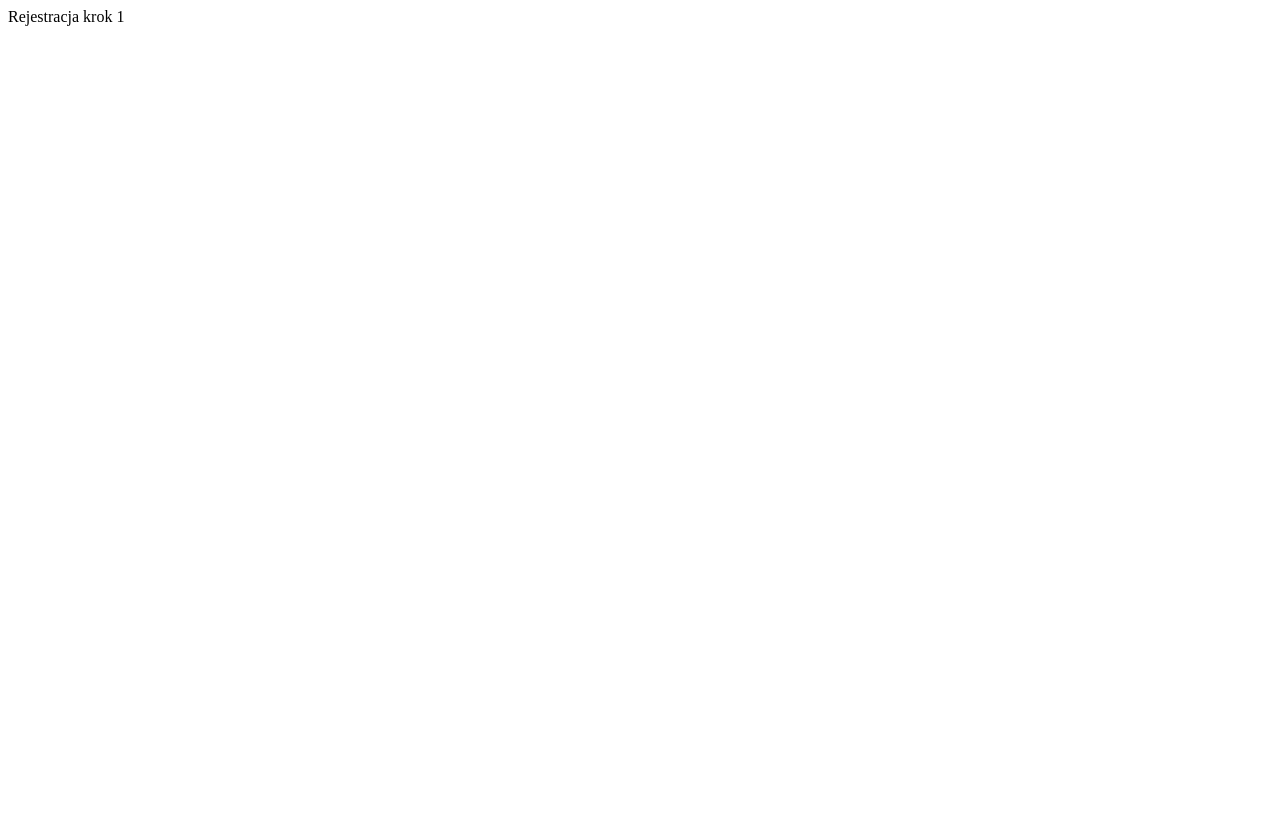
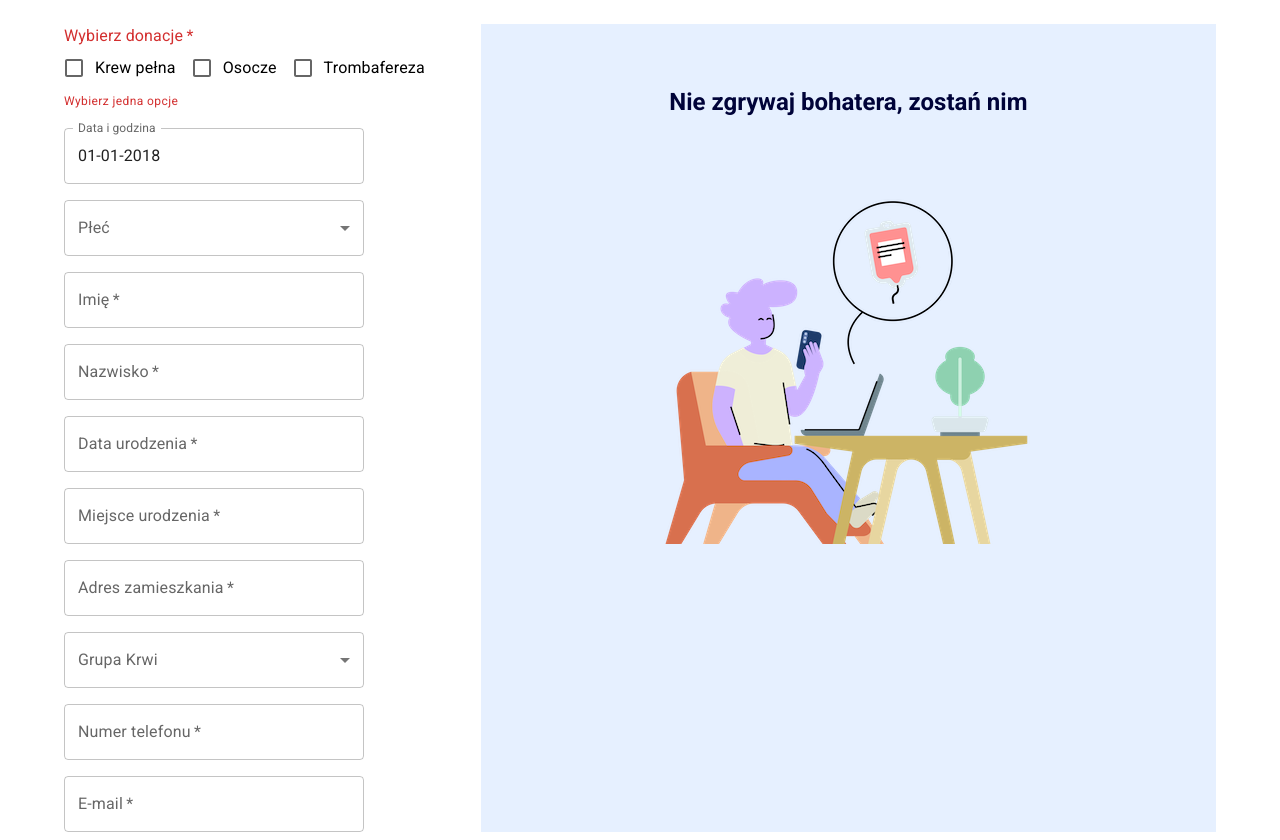
Before and after one commit to kinga-kus/Blood-Donation, a React (Create React App) app: page /rejestracja in a window 1280 px wide. Before the commit the page ends 800 px from the top, so only its background shows below. Built offline with nearby package versions, Linux system fonts and the light colour scheme.

Commit message:
feat: Created RegisterSteps component

```diff
--- a/package.json
+++ b/package.json
@@ -10,6 +10,7 @@
     "@mui/icons-material": "^5.10.16",
     "@mui/material": "^5.10.17",
     "@mui/styled-engine-sc": "^5.10.16",
+    "@mui/x-date-pickers": "^5.0.12",
     "@testing-library/jest-dom": "^5.16.5",
     "@testing-library/react": "^13.4.0",
     "@testing-library/user-event": "^13.5.0",
@@ -17,7 +18,10 @@
     "@types/node": "^16.18.3",
     "@types/react": "^18.0.25",
     "@types/react-dom": "^18.0.9",
+    "date-fns": "^2.29.3",
+    "dayjs": "^1.11.7",
     "eslint": "^8.31.0",
+    "moment": "^2.29.4",
     "react": "^18.2.0",
     "react-dom": "^18.2.0",
     "react-router-dom": "^6.6.1",
--- a/src/App.tsx
+++ b/src/App.tsx
@@ -4,12 +4,12 @@ import { Route, Routes } from 'react-router-dom';
 
 import './App.css';
 import OnePage from './components/OnePage';
-import Operation from './components/Registeration/Operation';
+import Operation from './components/Registeration/RegisterSteps';
 
 function App() {
   return (
     <Routes>
-      <Route path="/" element={<OnePage />} />
+      <Route path="/Blood-Donation" element={<OnePage />} />
       <Route path="/rejestracja" element={<Operation />} />
     </Routes>
   );
--- a/src/components/OnePage/Navbar.tsx
+++ b/src/components/OnePage/Navbar.tsx
@@ -20,7 +20,7 @@ import MenuIcon from '@mui/icons-material/Menu';
 import logoImg from '../../assets/logo.png';
 
 import CustomButton from '../CustomButton';
-import Operation from '../Registeration/Operation';
+import Operation from '../Registeration/RegisterSteps';
 
 const NavLink = styled(Link)(({ theme }) => ({
   fontSize: '14px',
--- a/src/components/Registeration/Operation.tsx
+++ /dev/null
@@ -1,7 +0,0 @@
-import React from 'react';
-
-const Operation = () => {
-  return <div>Rejestracja krok 1</div>;
-};
-
-export default Operation;
--- /dev/null
+++ b/src/components/Registeration/RegisterSteps.tsx
@@ -0,0 +1,252 @@
+import React from 'react';
+import {
+  Box,
+  Checkbox,
+  Container,
+  FormControl,
+  FormControlLabel,
+  FormGroup,
+  FormHelperText,
+  FormLabel,
+  Grid,
+  InputLabel,
+  MenuItem,
+  Select,
+  SelectChangeEvent,
+  Stack,
+  styled,
+  TextField,
+  Typography
+} from '@mui/material';
+import Lifesaver from '../../assets/Lifesavers.png';
+
+import { DateTimePicker, LocalizationProvider } from '@mui/x-date-pickers';
+import dayjs, { Dayjs } from 'dayjs';
+import { AdapterDayjs } from '@mui/x-date-pickers/AdapterDayjs';
+import 'dayjs/locale/pl';
+
+const CustomBox = styled(Box)(({ theme }) => ({
+  display: 'flex',
+  justifyContent: 'center',
+  gap: theme.spacing(5),
+  marginTop: theme.spacing(3),
+  [theme.breakpoints.down('sm')]: {
+    flexDirection: 'column',
+    alignItems: 'center',
+    textAlign: 'center'
+  },
+  [theme.breakpoints.down('md')]: {
+    flexDirection: 'column',
+    alignItems: 'center',
+    textAlign: 'center'
+  }
+}));
+
+const PersonalInfo = [
+  'Imię',
+  'Nazwisko',
+  'Data urodzenia',
+  'Miejsce urodzenia',
+  'Adres zamieszkania'
+];
+
+const ContactInfo = ['Numer telefonu', 'E-mail'];
+
+const RegisterSteps = () => {
+  const handleChange = (event: React.ChangeEvent<HTMLInputElement>) => {
+    setState({
+      ...state,
+      [event.target.name]: event.target.checked
+    });
+  };
+
+  const [state, setState] = React.useState({
+    krew: false,
+    osocze: false,
+    trombafereza: false
+  });
+  const { krew, osocze, trombafereza } = state;
+  const error = [krew, osocze, trombafereza].filter((i) => i).length !== 1;
+
+  const [value, setValue] = React.useState<Dayjs | null>(
+    dayjs('2018-01-01T00:00:00.000Z')
+  );
+
+  const [gender, setGender] = React.useState('');
+
+  const handleChangeGender = (event: SelectChangeEvent) => {
+    setGender(event.target.value as string);
+  };
+
+  const [bloodType, setBloodType] = React.useState('');
+  const bloodTypes = [
+    'A Rh+',
+    'A Rh-',
+    'B Rh+',
+    'B Rh-',
+    '0 Rh+',
+    '0 Rh-',
+    'AB Rh+',
+    'AB Rh-'
+  ];
+
+  const handleChangeBloodType = (event: SelectChangeEvent) => {
+    setBloodType(event.target.value as string);
+  };
+
+  return (
+    <Box sx={{ minHeight: '80vh' }}>
+      <Container>
+        <CustomBox>
+          <Stack gap={2}>
+            <Grid>
+              <FormControl
+                required
+                error={error}
+                component="fieldset"
+                variant="standard"
+              >
+                <FormLabel component="legend">Wybierz donacje</FormLabel>
+                <FormGroup
+                  sx={{
+                    display: 'flex',
+                    flexDirection: 'row'
+                  }}
+                >
+                  <FormControlLabel
+                    control={
+                      <Checkbox
+                        checked={krew}
+                        onChange={handleChange}
+                        name="krew"
+                      />
+                    }
+                    label="Krew pełna"
+                  />
+                  <FormControlLabel
+                    control={
+                      <Checkbox
+                        checked={osocze}
+                        onChange={handleChange}
+                        name="osocze"
+                      />
+                    }
+                    label="Osocze"
+                  />
+                  <FormControlLabel
+                    control={
+                      <Checkbox
+                        checked={trombafereza}
+                        onChange={handleChange}
+                        name="trombafereza"
+                      />
+                    }
+                    label="Trombafereza"
+                  />
+                </FormGroup>
+                <FormHelperText>Wybierz jedna opcje</FormHelperText>
+              </FormControl>
+            </Grid>
+            <Grid>
+              <LocalizationProvider
+                adapterLocale="pl"
+                dateAdapter={AdapterDayjs}
+              >
+                <DateTimePicker
+                  inputFormat="DD-MM-YYYY"
+                  label="Data i godzina"
+                  renderInput={(params) => (
+                    <TextField {...params} sx={{ width: 300 }} />
+                  )}
+                  value={value}
+                  onChange={(newValue) => {
+                    setValue(newValue);
+                  }}
+                />
+              </LocalizationProvider>
+            </Grid>
+            <Grid>
+              <FormControl>
+                <InputLabel>Płeć</InputLabel>
+                <Select
+                  value={gender}
+                  label="Płeć"
+                  onChange={handleChangeGender}
+                  sx={{ width: 300 }}
+                >
+                  <MenuItem value={'Kobieta'}>Kobieta</MenuItem>
+                  <MenuItem value={'Męzczyzna'}>Męzczyzna</MenuItem>
+                </Select>
+              </FormControl>
+            </Grid>
+            <Stack gap={2}>
+              {PersonalInfo.map((person) => (
+                <Grid>
+                  <TextField
+                    required
+                    id="outlined-required"
+                    label={person}
+                    sx={{ width: '300px' }}
+                  />
+                </Grid>
+              ))}
+            </Stack>
+            <Grid>
+              <FormControl>
+                <InputLabel>Grupa Krwi</InputLabel>
+                <Select
+                  value={bloodType}
+                  label="Rodzaj krwi"
+                  onChange={handleChangeBloodType}
+                  sx={{ width: 300 }}
+                >
+                  {bloodTypes.map((blood) => (
+                    <MenuItem value={blood}>{blood}</MenuItem>
+                  ))}
+                </Select>
+              </FormControl>
+            </Grid>
+            <Stack gap={2}>
+              {ContactInfo.map((contact) => (
+                <Grid item xs={8}>
+                  <TextField
+                    required
+                    id="outlined-required"
+                    label={contact}
+                    sx={{ width: '300px' }}
+                  />
+                </Grid>
+              ))}
+            </Stack>
+          </Stack>
+          <Box
+            sx={{
+              flex: '1.25',
+              backgroundColor: '#E6F0FF',
+              textAlign: 'center'
+            }}
+          >
+            <Typography
+              variant="h3"
+              sx={{
+                fontSize: '24px',
+                fontWeight: 'bold',
+                color: '#000339',
+                padding: 8
+              }}
+            >
+              Nie zgrywaj bohatera, zostań nim
+            </Typography>
+            <img
+              src={Lifesaver}
+              alt="Lifesaver"
+              style={{ marginBottom: '2rem' }}
+            />
+          </Box>
+        </CustomBox>
+      </Container>
+    </Box>
+  );
+};
+
+export default RegisterSteps;
```
Also changed, not shown: src/assets/Lifesavers.png (added), 1 other file (tests, documents, lock files or other folders).
